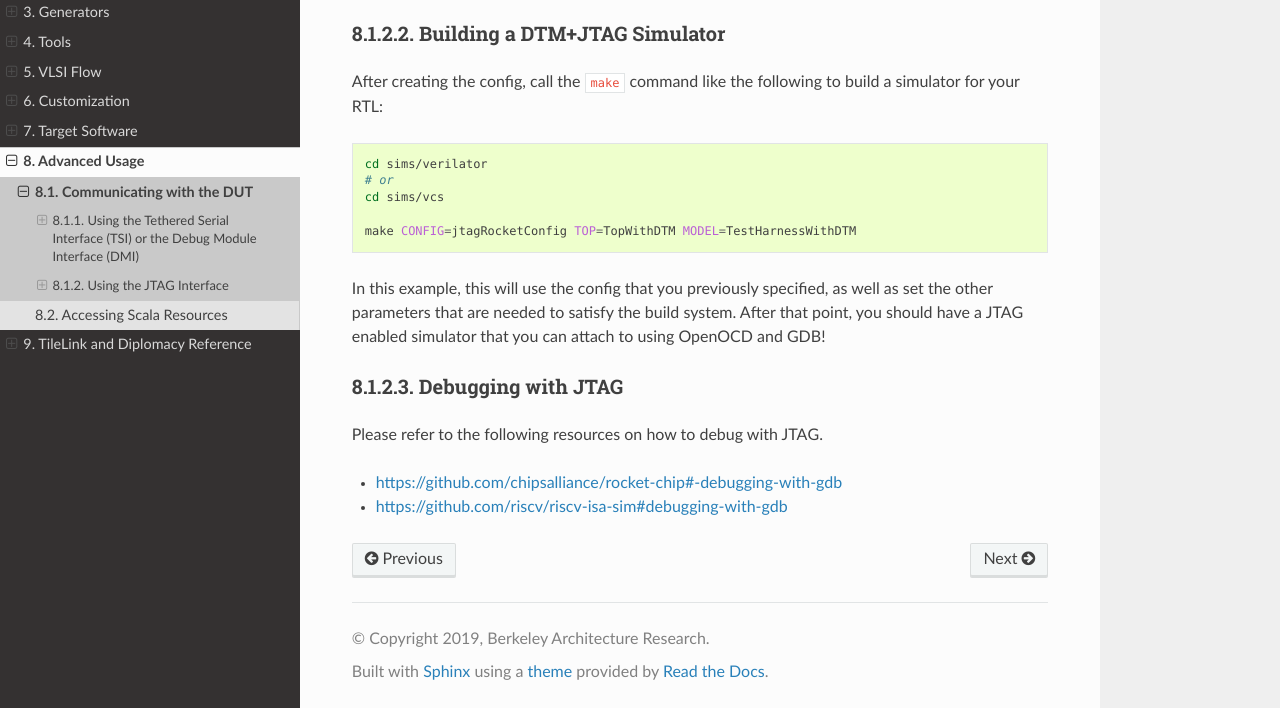
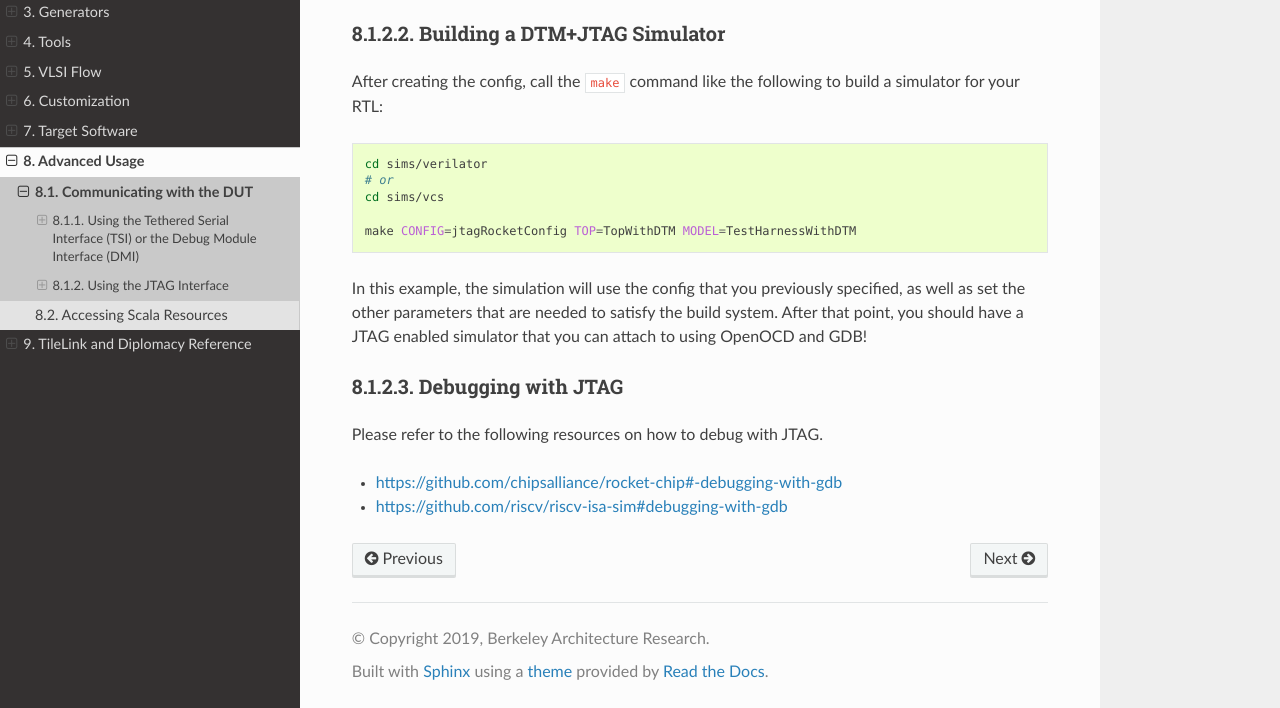
Before and after one commit to ucb-bar/chipyard, a Sphinx documentation site: the page built from docs/Advanced-Usage/Chip-Communication.rst, in a window 1280 px wide and 900 px high, scrolled down 4415 px, cut to the strip 192-900 px from the top of the window. Built offline with Sphinx 7.4.7 and the Read the Docs theme 2.0.0, drawn with Linux system fonts in a browser that asks for light colours.

Commit message:
Update docs/Advanced-Usage/Chip-Communication.rst

```diff
--- a/docs/Advanced-Usage/Chip-Communication.rst
+++ b/docs/Advanced-Usage/Chip-Communication.rst
@@ -153,7 +153,7 @@ After creating the config, call the ``make`` command like the following to build
 
     make CONFIG=jtagRocketConfig TOP=TopWithDTM MODEL=TestHarnessWithDTM
 
-In this example, this will use the config that you previously specified, as well as set
+In this example, the simulation will use the config that you previously specified, as well as set
 the other parameters that are needed to satisfy the build system. After that point, you
 should have a JTAG enabled simulator that you can attach to using OpenOCD and GDB!
 
```
